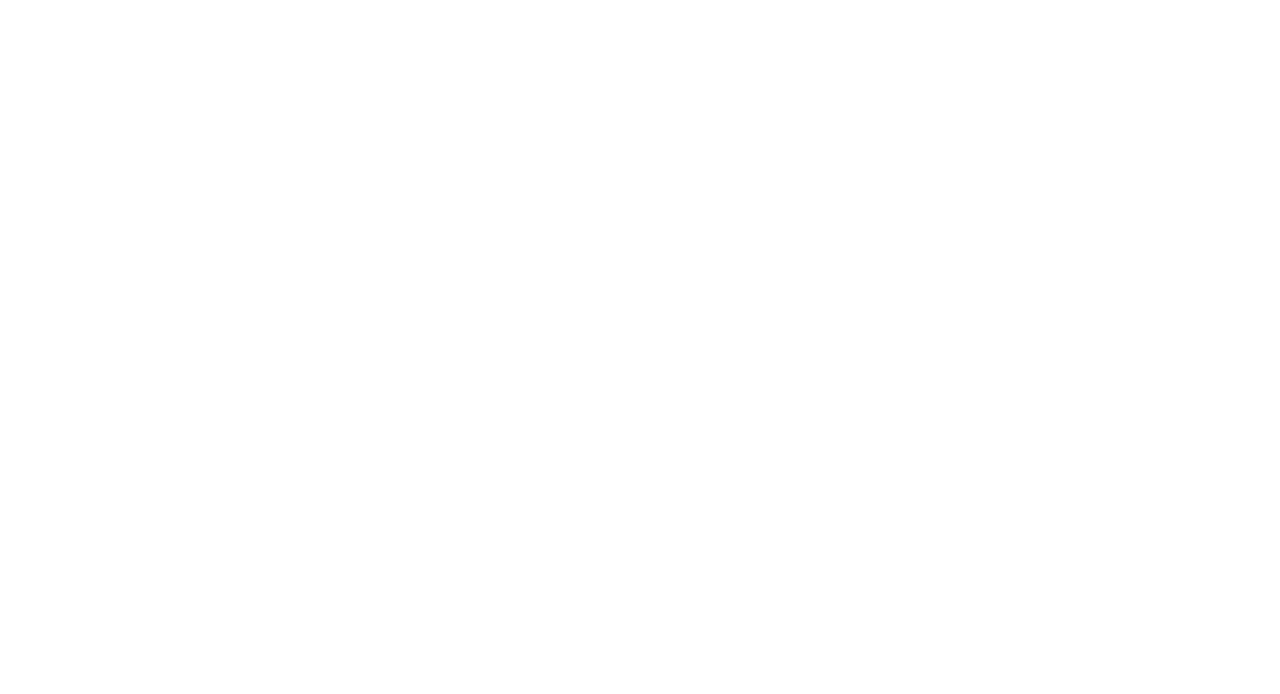
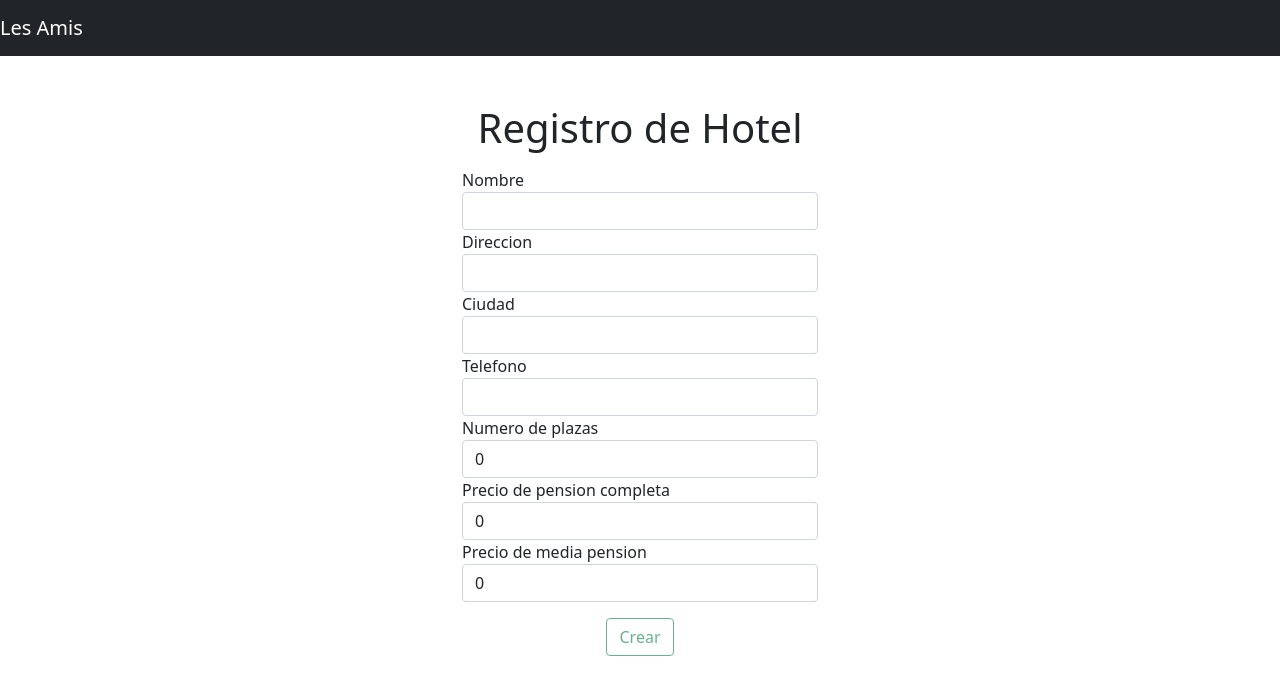
Before and after one commit to diurno01/lesamisframeworsFRONT, an Angular app: page /nuevo in a window 1280 px wide. Shown: the top 694 px of the page. Built offline with nearby package versions, Linux system fonts and the light colour scheme.

Commit message:
crud hotel finalizado

```diff
--- a/src/app/hotel/detalle-hotel.component.html
+++ b/src/app/hotel/detalle-hotel.component.html
@@ -1 +1,27 @@
-<p>detalle-hotel works!</p>
+<app-header></app-header>
+
+<div class="container">
+    <div class="row mt-5" *ngIf="hotel">
+      <div class="col-md-4 mx-auto">
+          <div class="card" style="width: 18rem;">
+              <div class="card-header text-center">
+              <b>Detalle</b>
+              </div>
+              <ul class="list-group list-group-flush">
+                <li class="list-group-item"><b>ID: </b>{{hotel.id}}</li>
+                <li class="list-group-item"><b>NOMBRE: </b>{{hotel.nombre}}</li>
+                <li class="list-group-item"><b>DIRECCIÓN: </b>{{hotel.direccion}}</li>
+                <li class="list-group-item"><b>CIUDAD: </b>{{hotel.ciudad}}</li>
+                <li class="list-group-item"><b>TELÉFONO: </b>{{hotel.telefono}}</li>
+                <li class="list-group-item"><b>NUMERO DE PLAZAS: </b>{{hotel.numeroDePlazas}}</li>
+                <li class="list-group-item"><b>PRECIO DE PENSIÓN COMPLETA: </b>{{hotel.precioPensionCompleta}}</li>
+                <li class="list-group-item"><b>PRECIO DE MEDIA PENSION: </b>{{hotel.precioMediaPension}}</li>
+              </ul>
+              <div class="card-footer">
+                  <button class="btn btn-outline-primary btn-block" (click)="volver()"><i class="fas fa-arrow-alt-circle-left"></i> Volver</button>
+              </div>
+            </div>
+
+      </div>
+  </div>
+  </div>
--- a/src/app/hotel/detalle-hotel.component.ts
+++ b/src/app/hotel/detalle-hotel.component.ts
@@ -1,4 +1,8 @@
 import { Component, OnInit } from '@angular/core';
+import { ActivatedRoute, Router } from '@angular/router';
+import { ToastrService } from 'ngx-toastr';
+import { Hotel } from '../models/hotel';
+import { ServiceService } from '../service/service.service';
 
 @Component({
   selector: 'app-detalle-hotel',
@@ -7,9 +11,32 @@ import { Component, OnInit } from '@angular/core';
 })
 export class DetalleHotelComponent implements OnInit {
 
-  constructor() { }
 
-  ngOnInit(): void {
+  hotel: Hotel = <Hotel>{};
+
+  constructor(
+    private hotelService: ServiceService,
+    private activatedRoute: ActivatedRoute,
+    private toastr: ToastrService,
+    private router: Router
+  ) { }
+
+  ngOnInit(){
+    const id = this.activatedRoute.snapshot.params['id'];
+    this.hotelService.detalle(id).subscribe(
+      data => {
+        this.hotel = data;
+      },
+      err => {
+        this.toastr.error(err.error.mensaje, 'Fail', {
+          timeOut: 3000,  positionClass: 'toast-top-center',
+        });
+        this.volver();
+      }
+    );
   }
 
+    volver(){
+    this.router.navigate(['/']);
+  }
 }
--- a/src/app/hotel/editar-hotel.component.html
+++ b/src/app/hotel/editar-hotel.component.html
@@ -1 +1,48 @@
-<p>editar-hotel works!</p>
+<app-header></app-header>
+
+<div class="container" *ngIf= "hotel">
+    <div class="row mt-5">
+        <div class="col-md-4 mx-auto">
+            <h1 class="text-center">Edición de Hotel</h1>
+        <form (ngSubmit)="onUpdate()" novalidate #f="ngForm">
+            <div class="form-group mt-3">
+                    <label for="nombre">Nombre</label>
+                    <input type="text" class="form-control" id= "nombre" name="nombre"
+                    [(ngModel)]="hotel.nombre" required>
+            </div>
+            <div class="form-group">
+                    <label for="direccion">Direccion</label>
+                    <input type="text" class="form-control" id= "direccion" name="direccion"
+                    [(ngModel)]="hotel.direccion" required>
+            </div>
+            <div class="form-group">
+                    <label for="ciudad">Ciudad</label>
+                    <input type="text" class="form-control" id= "ciudad" name="ciudad"
+                    [(ngModel)]="hotel.ciudad" required>
+            </div>
+            <div class="form-group">
+                    <label for="telefono">Telefono</label>
+                    <input type="number" class="form-control" id= "telefono" name="telefono"
+                    [(ngModel)]="hotel.telefono" required>
+            </div>
+            <div class="form-group">
+                    <label for="numeroDePlazas">Numero de plazas</label>
+                    <input type="number" class="form-control" id= "numeroDePlazas" name="numeroDePlazas"
+                    [(ngModel)]="hotel.numeroDePlazas" required>
+            </div>
+            <div class="form-group">
+                    <label for="precioPensionCompleta">Precio de pension completa</label>
+                    <input type="number" class="form-control" id= "precioPensionCompleta" name="precioPensionCompleta"
+                    [(ngModel)]="hotel.precioPensionCompleta" required>
+            </div>
+            <div class="form-group">
+                    <label for="precioMediaPension">Precio de media pension</label>
+                    <input type="number" class="form-control" id= "precioMediaPension" name="precioMediaPension"
+                    [(ngModel)]="hotel.precioMediaPension" required>
+            </div>
+            <div class="text-center mt-3">
+                <button class="btn btn-outline-success btn-block" [disabled]="!f.valid">Editar</button>
+            </div>
+        </form>
+    </div>
+</div>
--- a/src/app/hotel/editar-hotel.component.ts
+++ b/src/app/hotel/editar-hotel.component.ts
@@ -1,4 +1,9 @@
 import { Component, OnInit } from '@angular/core';
+import { Hotel } from '../models/hotel';
+import { ServiceService } from '../service/service.service';
+import { ActivatedRoute, Router } from '@angular/router';
+import { ToastrService } from 'ngx-toastr';
+
 
 @Component({
   selector: 'app-editar-hotel',
@@ -7,9 +12,46 @@ import { Component, OnInit } from '@angular/core';
 })
 export class EditarHotelComponent implements OnInit {
 
-  constructor() { }
+  hotel: Hotel = {} as Hotel;
+
+  constructor(
+    private hotelService: ServiceService,
+    private activatedRoute: ActivatedRoute,
+    private toastr: ToastrService,
+    private router: Router
+  ) { }
 
   ngOnInit(): void {
+    const id = this.activatedRoute.snapshot.params['id'];
+    this.hotelService.detalle(id).subscribe(
+      data => {
+        this.hotel = data;
+      },
+      err => {
+        this.toastr.error(err.error.mensaje, 'Fail', {
+          timeOut: 3000,  positionClass: 'toast-top-center',
+        });
+        this.router.navigate(['/']);
+      }
+    );
+  }
+
+  onUpdate(): void {
+    const id = this.activatedRoute.snapshot.params['id'];
+    this.hotelService.actualizar(id, this.hotel).subscribe(
+      data => {
+        this.toastr.success('Hotel Actualizado', 'OK', {
+          timeOut: 3000, positionClass: 'toast-top-center'
+        });
+        this.router.navigate(['/']);
+      },
+      err => {
+        this.toastr.error(err.error.mensaje, 'Fail', {
+          timeOut: 3000,  positionClass: 'toast-top-center',
+        });
+        this.router.navigate(['/']);
+      }
+    );
   }
 
 }
--- a/src/app/hotel/lista-hotel.component.html
+++ b/src/app/hotel/lista-hotel.component.html
@@ -1,4 +1,21 @@
-<app-header></app-header>
+<nav class="navbar navbar-expand-lg navbar-dark bg-dark">
+  <a class="navbar-brand" href="#">Les Amis</a>
+  <button class="navbar-toggler" type="button" data-toggle="collapse" data-target="#navbarNav" aria-controls="navbarNav" aria-expanded="false" aria-label="Toggle navigation">
+    <span class="navbar-toggler-icon"></span>
+  </button>
+  <div class="collapse navbar-collapse justify-content-end" id="navbarNav">
+    <ul class="navbar-nav ml-auto">
+
+      <li class="nav-item">
+        <a class="nav-link" routerLink="/"><i class="far fa-list-alt"></i> Lista</a>
+      </li>
+      <li class="nav-item">
+        <a class="nav-link"  routerLink="/nuevo"><i class="fas fa-plus-circle"></i> Nuevo Hotel</a>
+      </li>
+
+    </ul>
+  </div>
+</nav>
 
 <!-- <nav class="navbar navbar-expand-lg navbar-dark bg-dark">
   <a class="navbar-brand" href="#">Les Amis</a>
@@ -46,11 +63,9 @@
         <td>{{hotel.numeroDePlazas}}</td>
         <td>{{hotel.precioPensionCompleta}}</td>
         <td>{{hotel.precioMediaPension}}</td>
-        <td><button class="btn btn-outline-primary" routerLink="/detalle/{{hotel.id}}"><i class="far fa-eye"></i> Ver</button></td>
-        <td><button class="btn btn-outline-warning" routerLink="/editar/{{hotel.id}}"><i class="far fa-edit"></i> Editar</button></td>
-        <td><button class="btn btn-outline-danger" routerLink="/delete/{{hotel.id}}"><i class="far fa-trash-alt"></i> Borrar</button></td>
-
-        <!-- <td><button class="btn btn-outline-danger" (click)="borrar(hotel.id)"><i class="far fa-trash-alt"></i> Eliminar</button></td>   -->
+        <td><button class="btn btn-outline-primary" routerLink="/detalle/{{hotel.id}}"><i class="far fa-eye"></i>Ver</button></td>
+        <td><button class="btn btn-outline-warning" routerLink="/editar/{{hotel.id}}"><i class="far fa-edit"></i>Editar</button></td>
+        <td><button class="btn btn-outline-danger" (click)="borrar(hotel)"><i class="far fa-trash-alt"></i>Eliminar</button></td>
       </tr>
     </tbody>
   </table>
--- a/src/app/hotel/nuevo-hotel.component.html
+++ b/src/app/hotel/nuevo-hotel.component.html
@@ -1 +1,47 @@
-<div class="container"></div>
+<app-header></app-header>
+<div class="container">
+    <div class="row mt-5">
+        <div class="col-md-4 mx-auto">
+            <h1 class="text-center">Registro de Hotel</h1>
+        <form (ngSubmit)="crear()" novalidate #f="ngForm">
+            <div class="form-group mt-3">
+                    <label for="nombre">Nombre</label>
+                    <input type="text" class="form-control" id= "nombre" name="nombre"
+                    [(ngModel)]="nombre" required>
+            </div>
+            <div class="form-group">
+                    <label for="direccion">Direccion</label>
+                    <input type="text" class="form-control" id= "direccion" name="direccion"
+                    [(ngModel)]="direccion" required>
+            </div>
+            <div class="form-group">
+                    <label for="ciudad">Ciudad</label>
+                    <input type="text" class="form-control" id= "ciudad" name="ciudad"
+                    [(ngModel)]="ciudad" required>
+            </div>
+            <div class="form-group">
+                    <label for="telefono">Telefono</label>
+                    <input type="number" class="form-control" id= "telefono" name="telefono"
+                    [(ngModel)]="telefono" required>
+            </div>
+            <div class="form-group">
+                    <label for="numeroDePlazas">Numero de plazas</label>
+                    <input type="number" class="form-control" id= "numeroDePlazas" name="numeroDePlazas"
+                    [(ngModel)]="numeroDePlazas" required>
+            </div>
+            <div class="form-group">
+                    <label for="precioPensionCompleta">Precio de pension completa</label>
+                    <input type="number" class="form-control" id= "precioPensionCompleta" name="precioPensionCompleta"
+                    [(ngModel)]="precioPensionCompleta" required>
+            </div>
+            <div class="form-group">
+                    <label for="precioMediaPension">Precio de media pension</label>
+                    <input type="number" class="form-control" id= "precioMediaPension" name="precioMediaPension"
+                    [(ngModel)]="precioMediaPension" required>
+            </div>
+            <div class="text-center mt-3">
+                <button class="btn btn-outline-success btn-block" [disabled]="!f.valid">Crear</button>
+            </div>
+        </form>
+    </div>
+</div>
--- a/src/app/hotel/nuevo-hotel.component.ts
+++ b/src/app/hotel/nuevo-hotel.component.ts
@@ -28,18 +28,20 @@ export class NuevoHotelComponent implements OnInit {
   ngOnInit(): void {
   }
 
-  crear(): void{
+  crear(): void {
     const hotel = new Hotel(this.nombre,this.direccion,this.ciudad,this.telefono,this.numeroDePlazas,this.precioPensionCompleta,this.precioMediaPension)
     this.serviceService.crear(hotel).subscribe(
       data =>{
         this.toastr.success('Hotel creado','ok',{
-          timeOut : 3000
+          timeOut : 3000,
+          positionClass: 'toast-top-center'
         });
         this.router.navigate(['/'])
       },
       err =>{
         this.toastr.error(err.error.mensaje,'Fail',{
-          timeOut : 3000
+          timeOut : 3000,
+          positionClass: 'toast-top-center'
         });
         this.router.navigate(['/'])
       }
--- a/src/app/service/service.service.ts
+++ b/src/app/service/service.service.ts
@@ -36,7 +36,7 @@ export class ServiceService {
     return this.httpClient.put<any>(this.hotelURL + `actualizar/${id}`, hotel);
   }
 
-  public delete(id: number): Observable<any> {
-    return this.httpClient.delete<any>(this.hotelURL + `delete/${id}`);
+  public delete(hotel: Hotel): Observable<any> {
+    return this.httpClient.delete<any>(this.hotelURL + `delete/${hotel.id}`);
   }
 }
```
Also changed, not shown: src/app/hotel/lista-hotel.component.ts (+15 -15 lines), src/app/utilities/header.component.html (+0 -9 lines).
